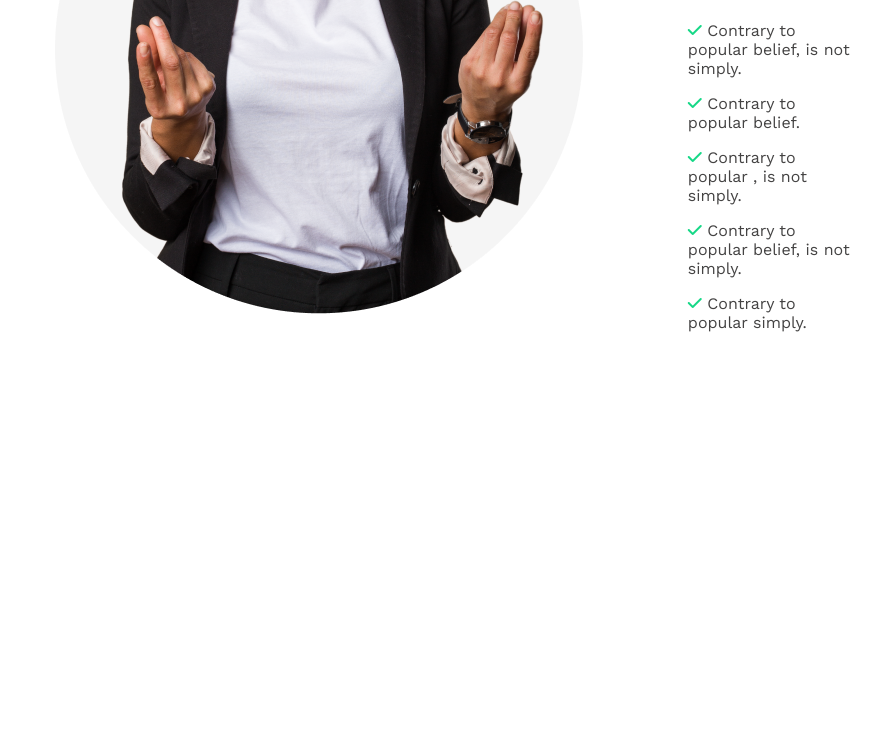
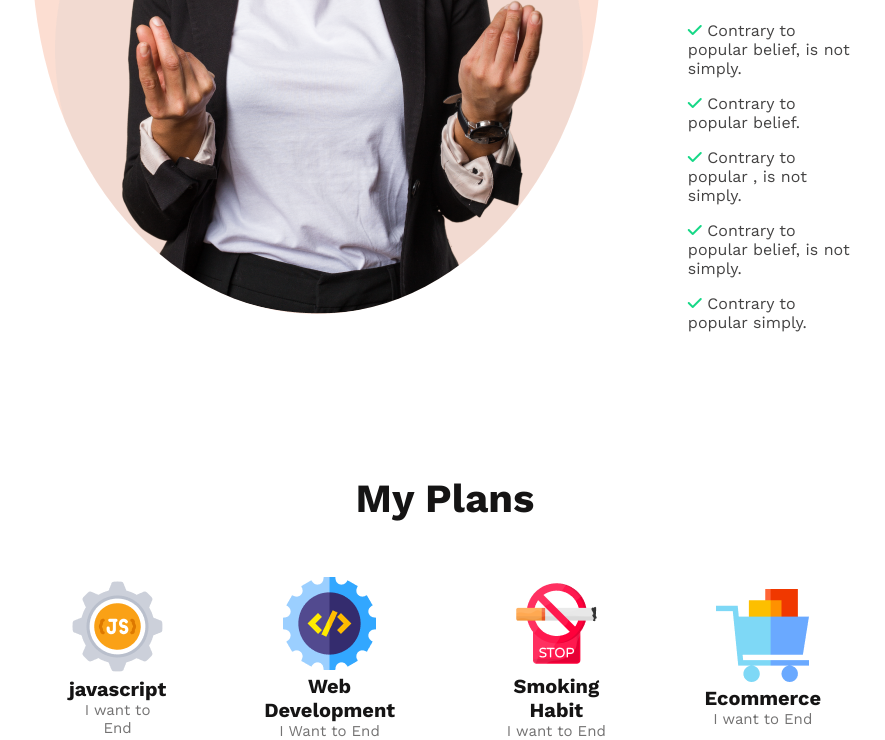
Before and after one commit to jahidrony037/new-year-new-me, a plain HTML site: page index.html in a window 1280 px wide. Shown: the part 1376-2116 px from the top of the page, without its empty margins (137-1022 px from the left). Before the commit the page ends 1716 px from the top, so only its background shows below. Drawn offline with nearby package versions, Linux system fonts and the light colour scheme.

Commit message:
plans section added

```diff
--- a/index.html
+++ b/index.html
@@ -75,6 +75,42 @@
           </ul>
         </div>
       </section>
+
+      <section class="my-plans-container">
+        <h3 class="my-plans-title">My Plans</h3>
+        <div class="my-plans">
+          <div class="plans-column">
+            <div class="plan-image">
+              <img src="./images/icons/js.png" alt="javascript" />
+            </div>
+            <h4 class="plan-name">javascript</h4>
+            <p class="plan-text-description">I want to End</p>
+          </div>
+          <div class="plans-column">
+            <div class="plan-image">
+              <img src="./images/icons/web.png" alt="web" />
+            </div>
+            <h4 class="plan-name">Web Development</h4>
+            <p class="plan-text-description">I Want to End</p>
+          </div>
+          <div class="plans-column">
+            <div class="plan-image">
+              <img src="./images/icons/smoke.png" alt="smoke" />
+            </div>
+            <h4 class="plan-name">Smoking Habit</h4>
+            <p class="plan-text-description">I want to End</p>
+          </div>
+          <div class="plans-column">
+            <div class="plan-image">
+              <img src="./images/icons/ecom.png" alt="ecommerce" />
+            </div>
+            <h4 class="plan-name">Ecommerce</h4>
+            <p class="plan-text-description">I want to End</p>
+          </div>
+        </div>
+      </section>
+
+
     </main>
     <footer></footer>
   </body>
--- a/styles/style.css
+++ b/styles/style.css
@@ -69,9 +69,12 @@
 
 .failure-image img {
   width: 569px;
+  border-radius: 70%;
+  background: rgba(241, 91, 34, 0.2);
 }
 
-.failure-title {
+.failure-title,
+.my-plans-title {
   color: #151414;
   font-size: 40px;
   font-weight: 700;
@@ -90,3 +93,39 @@ ul li {
   font-weight: 400;
   padding: 8px 0px;
 }
+
+/* my plans style start */
+.my-plans-title {
+  text-align: center;
+}
+.my-plans-container {
+  margin-left: 206px;
+  margin-right: 322px;
+  margin-top: 135px;
+}
+.my-plans {
+  display: flex;
+  justify-content: space-between;
+  align-items: center;
+  gap: 85px;
+  margin-top: 55px;
+}
+
+.plan-image {
+  text-align: center;
+}
+
+.plan-name {
+  color: #151414;
+  text-align: center;
+  font-size: 20px;
+  font-weight: 700;
+}
+.plan-text-description {
+  color: #737272;
+  text-align: center;
+  font-size: 15px;
+  font-weight: 500;
+}
+
+/* positive mindset section */
```
